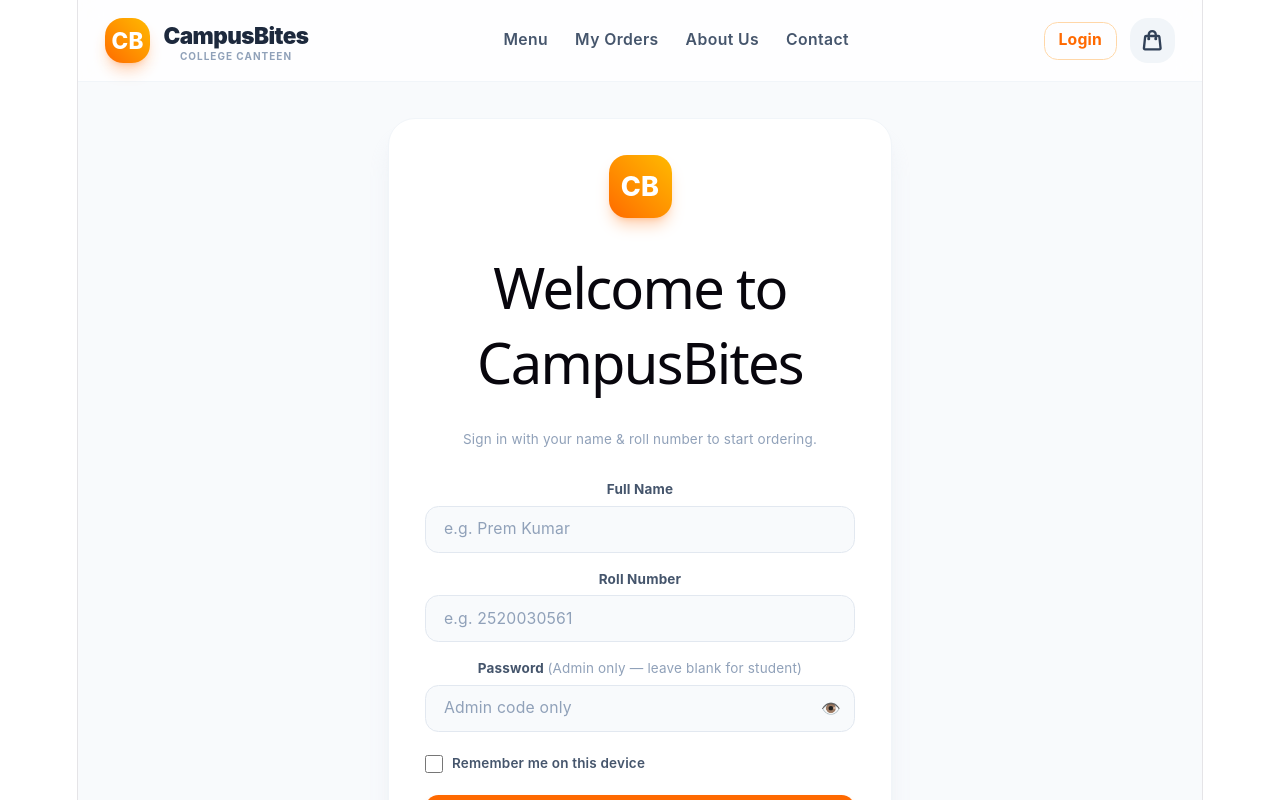
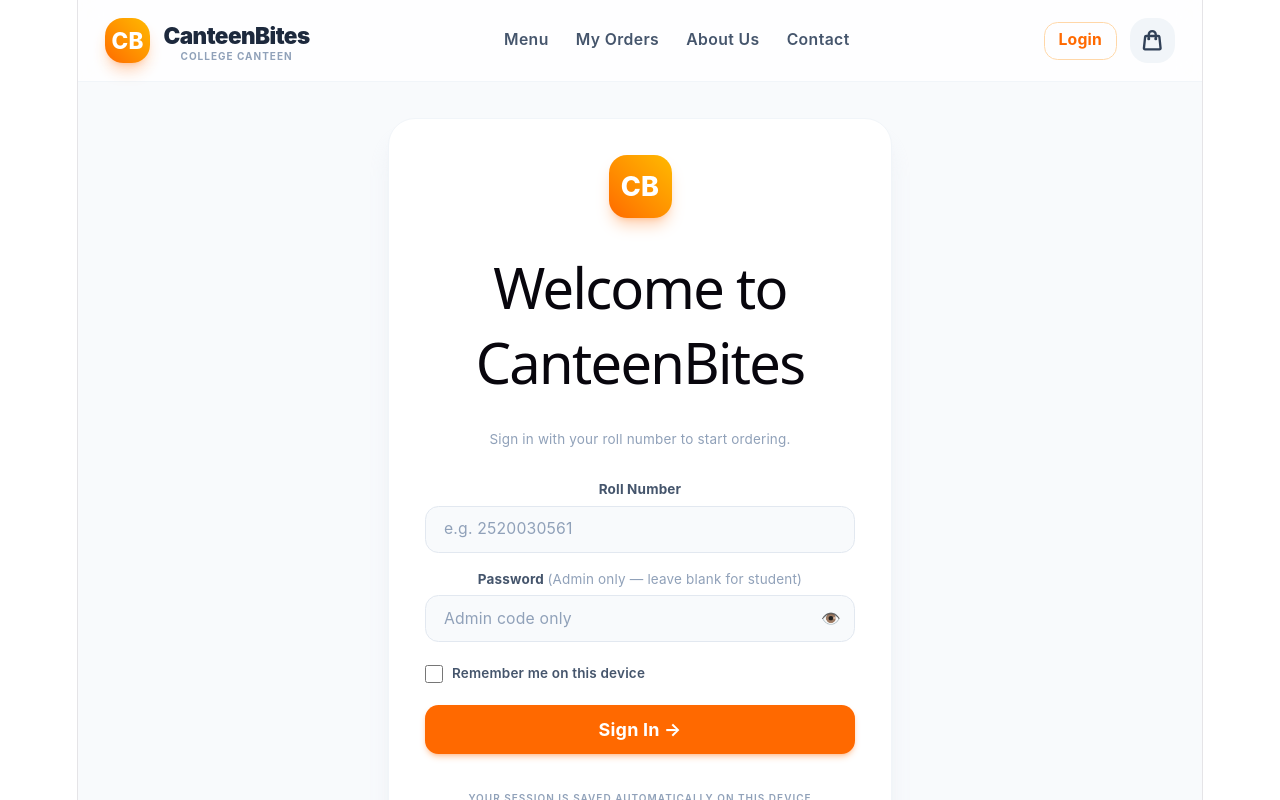
Before and after one commit to premsaisurisetty-a11y/Canteen-PreOrder-System, a React (Vite) app: page /aboutus in a window 1280 px wide. Both pictures are taken after a click on the button "Logout". Shown: the top 800 px of the page. Built offline with nearby package versions, Linux system fonts and the light colour scheme.

Commit message:
feat: rename CampusBites to CanteenBites, remove Full Name field from login

```diff
--- a/index.html
+++ b/index.html
@@ -4,7 +4,7 @@
     <meta charset="UTF-8" />
     <link rel="icon" type="image/svg+xml" href="/favicon.svg" />
     <meta name="viewport" content="width=device-width, initial-scale=1.0" />
-    <title>CampusBites — Campus Canteen Pre-Order</title>
+    <title>CanteenBites — Campus Canteen Pre-Order</title>
     <!-- Cashfree JS SDK -->
     <script src="https://sdk.cashfree.com/js/v3/cashfree.js"></script>
   </head>
--- a/src/pages/Aboutus.jsx
+++ b/src/pages/Aboutus.jsx
@@ -3,9 +3,9 @@ import React from 'react';
 const Aboutus = () => {
   return (
     <div className="max-w-4xl mx-auto p-6 text-center mt-10">
-      <h1 className="text-3xl font-extrabold text-slate-800 dark:text-slate-100">About CampusBites</h1>
-      <p className="text-slate-500 mt-2">
-        CampusBites is a state-of-the-art college canteen pre-ordering application built to reduce long lunch hour queues and simplify meal pickup.
+      <h1 className="text-3xl font-extrabold text-slate-800 dark:text-slate-100">About CanteenBites</h1>
+      <p className="text-slate-500 dark:text-slate-400 text-sm mt-1 max-w-xl">
+        CanteenBites is a state-of-the-art college canteen pre-ordering application built to reduce long lunch hour queues and simplify meal pickup.
       </p>
     </div>
   );
--- a/src/pages/Login.jsx
+++ b/src/pages/Login.jsx
@@ -14,10 +14,9 @@ const Login = () => {
         catch { return {}; }
     })();
 
-    const [name, setName]         = useState(savedCreds.name    || '');
     const [rollNo, setRollNo]     = useState(savedCreds.rollNo  || '');
     const [password, setPassword] = useState('');
-    const [rememberMe, setRememberMe] = useState(!!savedCreds.name);
+    const [rememberMe, setRememberMe] = useState(!!savedCreds.rollNo);
     const [error, setError]       = useState('');
     const [loading, setLoading]   = useState(false);
     const [showPass, setShowPass] = useState(false);
@@ -34,26 +33,24 @@ const Login = () => {
         e.preventDefault();
         setError('');
 
-        const trimName   = name.trim();
         const trimRollNo = rollNo.trim();
 
         // ── Admin path ──────────────────────────────────────────────────────
         if (password === '0206') {
             if (rememberMe) {
-                localStorage.setItem(SAVED_CREDS_KEY, JSON.stringify({ name: trimName, rollNo: trimRollNo }));
+                localStorage.setItem(SAVED_CREDS_KEY, JSON.stringify({ rollNo: trimRollNo }));
             } else {
                 localStorage.removeItem(SAVED_CREDS_KEY);
             }
             setLoading(true);
             setTimeout(() => {
-                login(trimName || 'Admin Manager', 'STAFF-01', 'admin');
+                login('Admin', 'STAFF-01', 'admin');
                 navigate('/admin');
             }, 400);
             return;
         }
 
-        // ── Student path ────────────────────────────────────────────────────
-        if (!trimName) { setError('Please enter your name.'); return; }
+        // ── Student path ────────────────────────────────────────────────────────
         if (!trimRollNo) { setError('Please enter your roll number.'); return; }
 
         // Basic roll number validation: at least 5 alphanumeric chars
@@ -63,14 +60,14 @@ const Login = () => {
         }
 
         if (rememberMe) {
-            localStorage.setItem(SAVED_CREDS_KEY, JSON.stringify({ name: trimName, rollNo: trimRollNo }));
+            localStorage.setItem(SAVED_CREDS_KEY, JSON.stringify({ rollNo: trimRollNo }));
         } else {
             localStorage.removeItem(SAVED_CREDS_KEY);
         }
 
         setLoading(true);
         setTimeout(() => {
-            login(trimName, trimRollNo, 'student');
+            login(trimRollNo, trimRollNo, 'student');
             navigate('/');
         }, 400);
     };
@@ -93,10 +90,10 @@ const Login = () => {
                             CB
                         </div>
                         <h1 className="text-2xl font-black text-slate-800 dark:text-white tracking-tight">
-                            Welcome to CampusBites
+                            Welcome to CanteenBites
                         </h1>
                         <p className="text-xs text-slate-400">
-                            Sign in with your name &amp; roll number to start ordering.
+                            Sign in with your roll number to start ordering.
                         </p>
                     </div>
 
@@ -109,22 +106,6 @@ const Login = () => {
 
                     {/* Form */}
                     <form onSubmit={handleSubmit} className="space-y-4">
-
-                        {/* Name */}
-                        <div>
-                            <label htmlFor="login-name" className="block text-xs font-bold text-slate-600 dark:text-slate-400 mb-1.5">
-                                Full Name
-                            </label>
-                            <input
-                                id="login-name"
-                                type="text"
-                                value={name}
-                                onChange={(e) => { setName(e.target.value); setError(''); }}
-                                className={inputCls}
-                                placeholder="e.g. Prem Kumar"
-                                autoComplete="name"
-                            />
-                        </div>
 
                         {/* Roll Number */}
                         <div>
--- a/src/pages/Navbar.jsx
+++ b/src/pages/Navbar.jsx
@@ -32,7 +32,7 @@ const Navbar = () => {
           </div>
           <div className="flex flex-col">
             <span className="font-black text-xl text-slate-800 dark:text-white tracking-tight group-hover:text-orange-500 transition-colors">
-              CampusBites
+              CanteenBites
             </span>
             <span className="text-[10px] text-slate-400 dark:text-slate-500 font-bold uppercase tracking-widest leading-none">
               College Canteen
--- a/src/pages/Orders.jsx
+++ b/src/pages/Orders.jsx
@@ -82,7 +82,7 @@ const Orders = () => {
 
                         <div className="space-y-3">
                           <div className="flex justify-between items-center text-[10px] font-black tracking-widest text-orange-600 dark:text-orange-400 uppercase leading-none">
-                            <span>CampusBites Token</span>
+                            <span>CanteenBites Token</span>
                             <span>{order.paymentMethod}</span>
                           </div>
 
```
